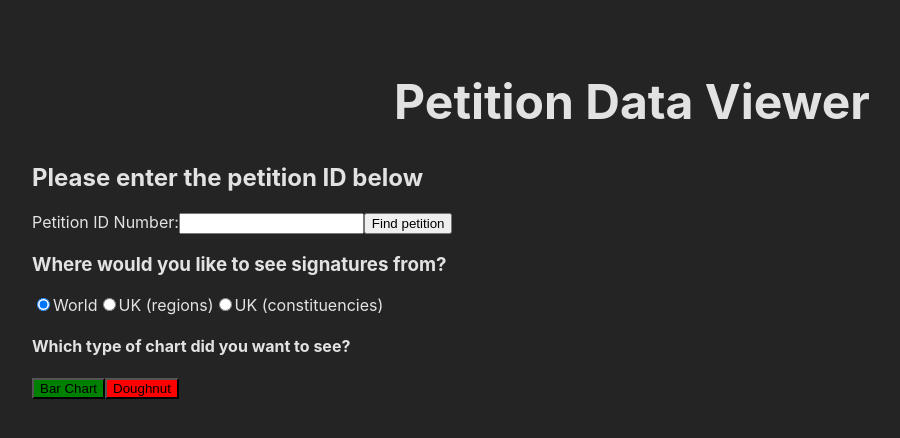
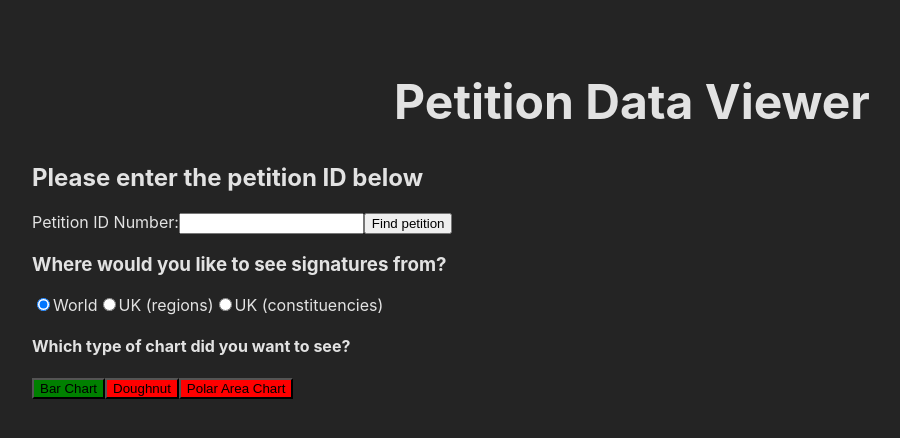
Before and after one commit to edthuman/petition-data-viewer, a React (Vite) app: page / in a window 1280 px wide. Shown: the top 438 px of the page, without its empty margins (8-908 px from the left). Built offline with nearby package versions, Linux system fonts and the light colour scheme.

Commit message:
add PolarAreaChart option to ChartSelector

```diff
--- a/src/components/chart-selection/ChartSelector.jsx
+++ b/src/components/chart-selection/ChartSelector.jsx
@@ -9,6 +9,7 @@ function ChartSelector({selectedChart, setSelectedChart}) {
         <h4>Which type of chart did you want to see?</h4>
         <button onClick={handleChartSelection} value="bar" className={selectedChart === "bar" ? "selected" : "deselected"}>Bar Chart</button>
         <button onClick={handleChartSelection} value="doughnut" className={selectedChart === "doughnut" ? "selected" : "deselected"}>Doughnut</button>
+        <button onClick={handleChartSelection} value="polar" className={selectedChart === "polar" ? "selected" : "deselected"}>Polar Area Chart</button>
     </section>
 }
 
```
